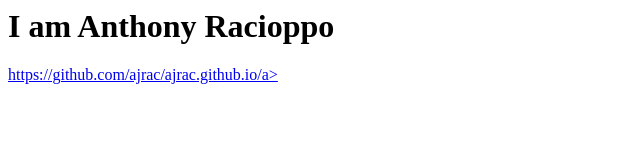
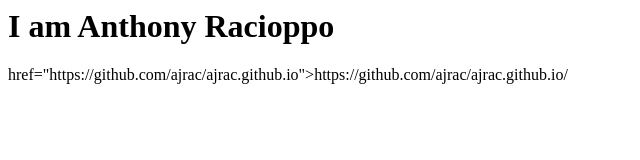
Before and after one commit to ajrac/ajrac.github.io, a plain HTML site: page index.html in a window 1280 px wide. Shown: the whole page, without its empty margins (0-640 px from the left). Drawn offline with Linux system fonts and the light colour scheme.

Commit message:
Update index.html

```diff
--- a/index.html
+++ b/index.html
@@ -6,6 +6,6 @@
   </head>
   <body>
     <h1>I am Anthony Racioppo</h1>
-    <a href="https://github.com/ajrac/ajrac.github.io">https://github.com/ajrac/ajrac.github.io/a>
+    <a> href="https://github.com/ajrac/ajrac.github.io">https://github.com/ajrac/ajrac.github.io/<a>
   </body>
   </html>
```
